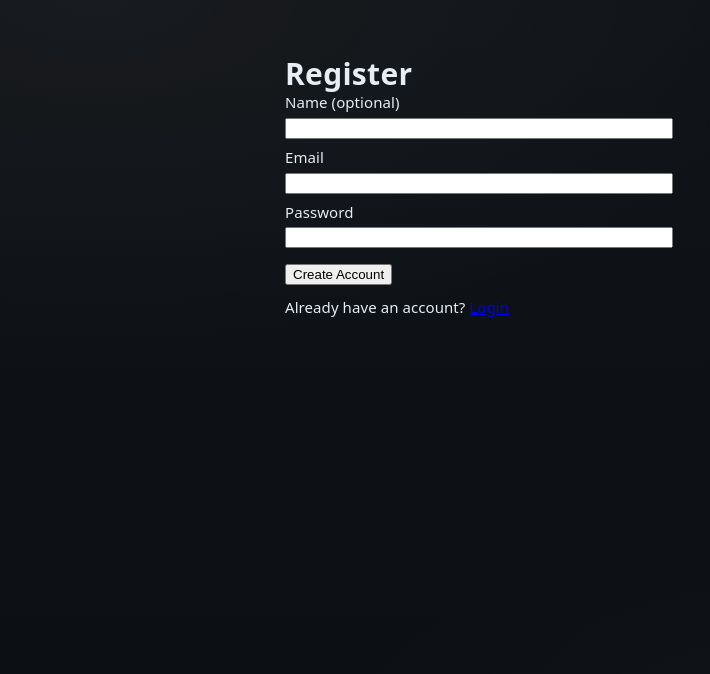
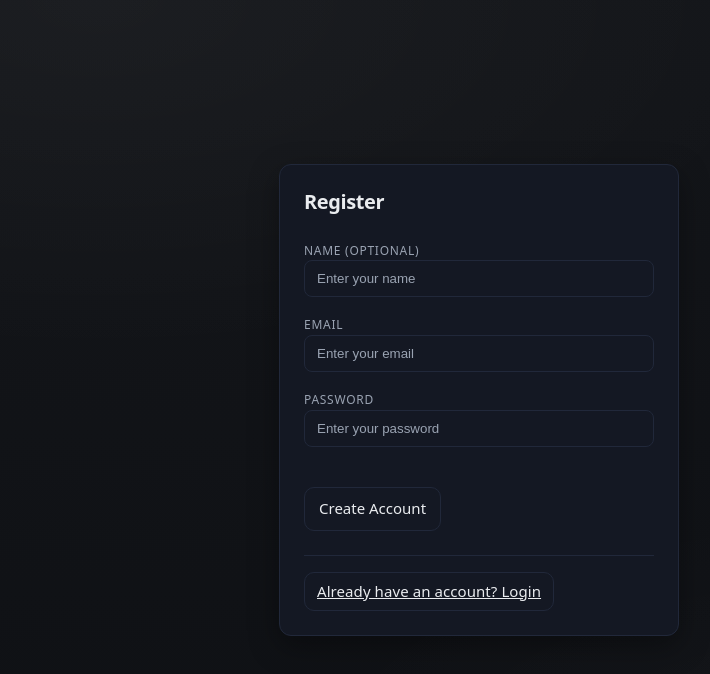
Before and after one commit to bryan278-cmd/task-manager-pro, a Next.js app: page /register in a window 1280 px wide. Shown: the top 674 px of the page, without its empty margins (161-871 px from the left). Built offline with nearby package versions, Linux system fonts and the light colour scheme.

Commit message:
chore(ui): add luxury design tokens and utilities

```diff
--- a/components/Pagination.js
+++ b/components/Pagination.js
@@ -8,7 +8,7 @@ function PageButton({ label, page, totalPages, target, onChange }) {
 
   return (
     <button
-      className="pg-btn"
+      className="btn btn-ghost"
       aria-label={label ? label : `Go to page ${target}`}
       aria-current={isActive ? "page" : undefined}
       onClick={() => (!label ? onChange(target) : onChange(isPrev ? page - 1 : page + 1))}
--- a/pages/register.js
+++ b/pages/register.js
@@ -41,47 +41,59 @@ export default function RegisterPage() {
   }
 
   return (
-    <main style={{ maxWidth: 420, margin: "40px auto", padding: 16 }}>
-      <h1>Register</h1>
+    <main className="page-wrap">
+      <div className="page-container">
+        <div className="lux-card">
+          <h1 className="section-title mb-4">Register</h1>
           <form onSubmit={handleSubmit}>
-        <label style={{ display: "block", marginBottom: 8 }}>
-          Name (optional)
+            <div className="mb-3">
+              <label className="label">Name (optional)</label>
               <input
                 type="text"
                 value={name}
                 onChange={(e) => setName(e.target.value)}
-            style={{ display: "block", width: "100%", marginTop: 4 }}
+                className="input"
+                placeholder="Enter your name"
               />
-        </label>
-        <label style={{ display: "block", marginBottom: 8 }}>
-          Email
+            </div>
+            <div className="mb-3">
+              <label className="label">Email</label>
               <input
                 type="email"
                 value={email}
                 onChange={(e) => setEmail(e.target.value)}
                 required
-            style={{ display: "block", width: "100%", marginTop: 4 }}
+                className="input"
+                placeholder="Enter your email"
               />
-        </label>
-        <label style={{ display: "block", marginBottom: 8 }}>
-          Password
+            </div>
+            <div className="mb-3">
+              <label className="label">Password</label>
               <input
                 type="password"
                 value={password}
                 minLength={8}
                 onChange={(e) => setPassword(e.target.value)}
                 required
-            style={{ display: "block", width: "100%", marginTop: 4 }}
+                className="input"
+                placeholder="Enter your password"
               />
-        </label>
-        {error ? <p style={{ color: "red" }}>{error}</p> : null}
-        <button type="submit" disabled={loading} style={{ marginTop: 8 }}>
+            </div>
+            {error && <p className="text-red-500 text-sm mb-3">{error}</p>}
+            <button
+              type="submit"
+              disabled={loading}
+              className="btn btn-gold w-full mt-4"
+            >
               {loading ? "Creating..." : "Create Account"}
             </button>
           </form>
-      <p style={{ marginTop: 12 }}>
-        Already have an account? <a href="/login">Login</a>
-      </p>
+          <div className="hairline mt-4 mb-3"></div>
+          <a href="/login" className="btn btn-ghost w-full">
+            Already have an account? Login
+          </a>
+        </div>
+      </div>
     </main>
   );
 }
--- a/styles/globals.css
+++ b/styles/globals.css
@@ -1 +1,8 @@
 /* Global styles */
+html, body {
+  background: var(--bg);
+  color: var(--text);
+  font-family: var(--font-ui);
+  -webkit-font-smoothing: antialiased;
+  -moz-osx-font-smoothing: grayscale;
+}
--- a/styles/lux.css
+++ b/styles/lux.css
@@ -2,16 +2,16 @@
 
 /* Color tokens (choose one accent by uncommenting). Default: heritage gold */
 :root {
-  --bg: #0B0E12;
-  --surface: #12161C;
-  --surface-2: #0F1318;
-  --border: #212832;
-  --muted: #95A2B3;
-  --text: #E6EDF3;
+  --bg: #0F1115;
+  --surface: #141823;
+  --surface-2: #1A2030;
+  --border: #21283A;
+  --muted: #9AA3B2;
+  --text: #EAECEF;
   --text-soft: #B6C2CF;
 
   /* Accent options (pick one) */
-  --accent: #CDAA6A;        /* heritage gold (default) */
+  --accent: #C8A85B;        /* heritage gold (default) */
   /* --accent: #2DD4BF; */  /* turquoise modern */
   /* --accent: #6AA6FF; */  /* ink blue corporate */
 
@@ -66,6 +66,124 @@ h1, h2, h3 {
   padding: 0; margin: -1px;
   overflow: hidden; clip: rect(0,0,0,0);
   white-space: nowrap; border: 0;
+}
+
+/* Additional Tailwind utility classes for luxury design */
+.lux-card {
+  border-radius: 12px;
+  background-color: var(--surface);
+  box-shadow: 0 10px 30px rgba(0,0,0,0.35);
+  border: 1px solid var(--border);
+  padding: 24px;
+}
+
+.lux-focus {
+  outline: none;
+}
+.lux-focus:focus {
+  outline: 2px solid var(--accent);
+  outline-offset: 2px;
+}
+
+.btn {
+  display: inline-flex;
+  align-items: center;
+  justify-content: center;
+  border-radius: 12px;
+  padding: 8px 16px;
+  font-size: 14px;
+  font-weight: 500;
+  transition: all 0.2s ease;
+}
+.btn:focus {
+  outline: 2px solid var(--accent);
+  outline-offset: 2px;
+}
+
+.btn-gold {
+  background-color: var(--accent);
+  color: #0F1115;
+  border: none;
+}
+.btn-gold:hover {
+  filter: brightness(1.1);
+}
+.btn-gold:active {
+  filter: brightness(0.95);
+}
+
+.btn-ghost {
+  background: transparent;
+  color: var(--text);
+  border: 1px solid var(--border);
+}
+.btn-ghost:hover {
+  background: rgba(26, 32, 48, 0.6);
+}
+
+.input {
+  width: 100%;
+  border-radius: 12px;
+  background-color: rgba(26, 32, 48, 0.6);
+  color: var(--text);
+  border: 1px solid var(--border);
+  padding: 8px 16px;
+}
+.input::placeholder {
+  color: var(--muted);
+}
+.input:focus {
+  outline: 2px solid var(--accent);
+  outline-offset: 2px;
+}
+
+.label {
+  font-size: 14px;
+  color: var(--muted);
+  margin-bottom: 4px;
+}
+
+.badge {
+  display: inline-flex;
+  align-items: center;
+  border-radius: 9999px;
+  padding: 2px 10px;
+  font-size: 12px;
+  border: 1px solid var(--border);
+  background-color: rgba(26, 32, 48, 0.6);
+}
+
+.badge-gold {
+  background-color: var(--accent);
+  color: #0F1115;
+  border: none;
+}
+
+.hairline {
+  border-top: 1px solid var(--border);
+}
+
+.page-wrap {
+  min-height: 100vh;
+  display: grid;
+  place-items: center;
+  padding: 24px 16px;
+}
+
+.page-container {
+  width: 100%;
+  max-width: 400px;
+}
+
+.section-title {
+  font-size: 20px;
+  font-weight: 600;
+  line-height: 1.3;
+  letter-spacing: -0.02em;
+}
+
+.subtle {
+  color: var(--muted);
 }
 
 /* Layout containers */
```
Also changed, not shown: components/tasks/TaskItem.js (+33 -17 lines), pages/index.js (+7 -6 lines), pages/login.js (+24 -15 lines). Lines whose indentation alone changed are shown as unchanged.
